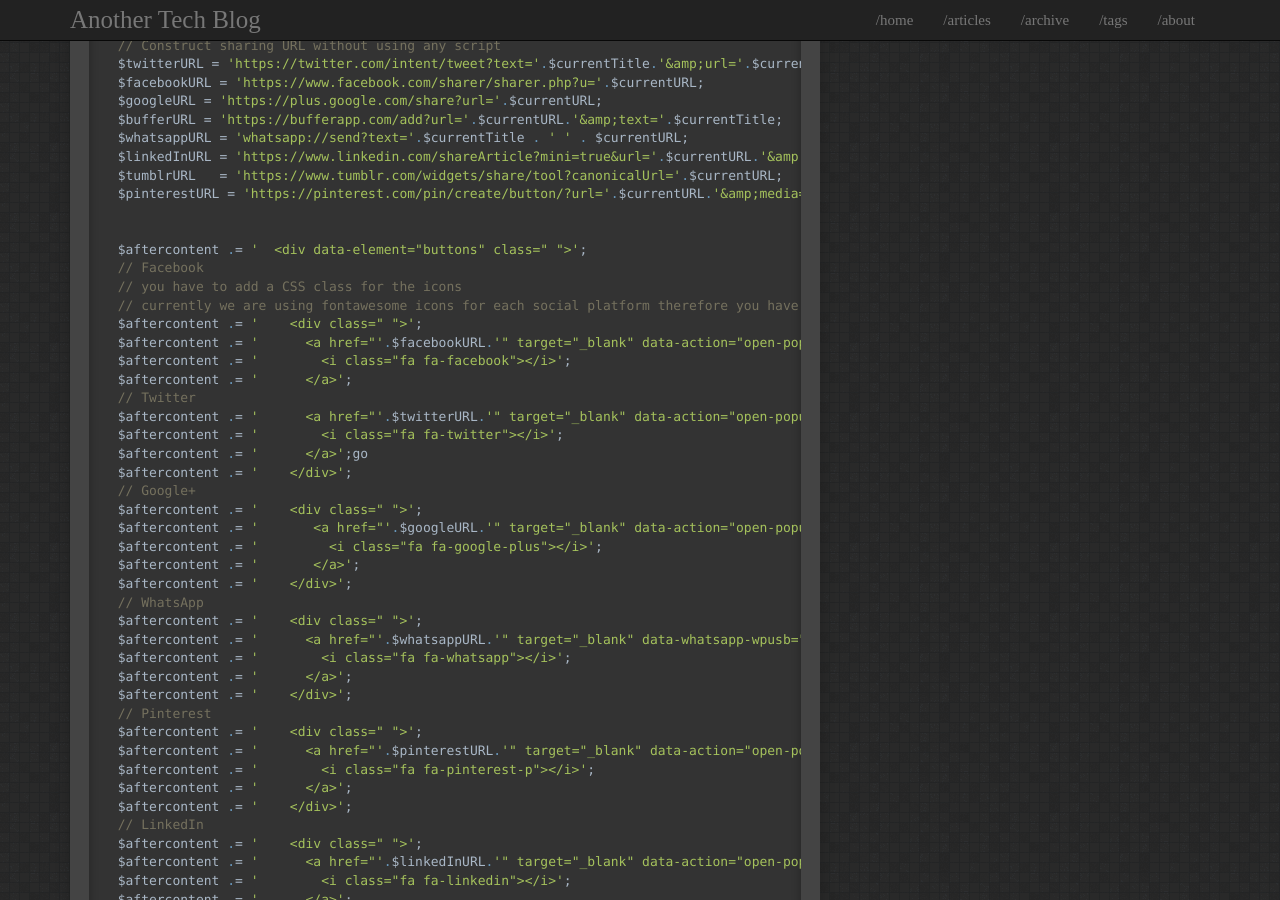
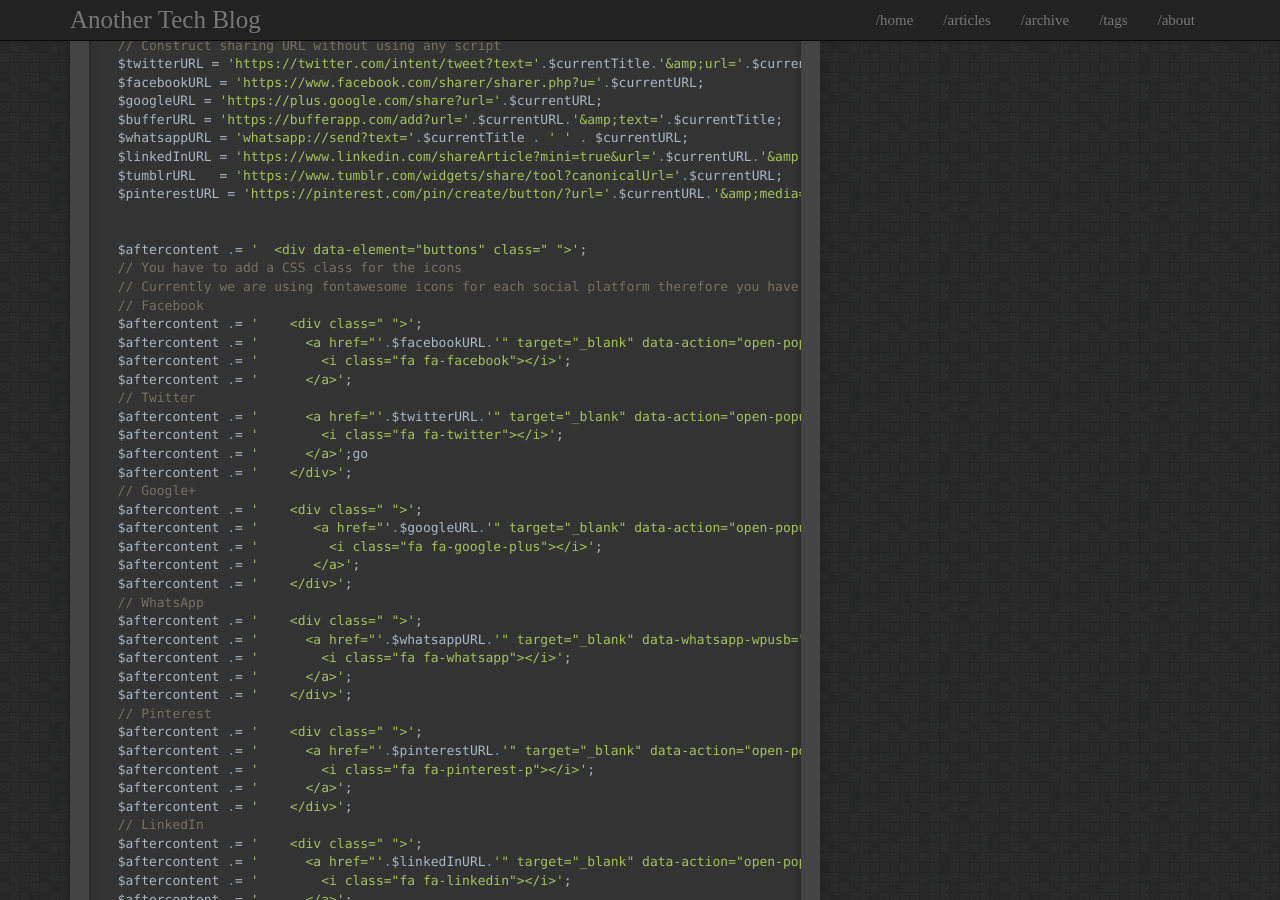
Before and after one commit to davidmainzer/davidmainzer.github.io, a Jekyll site: the page built from _posts/2018-01-17-Wordpress-share-buttons.md, in a window 1280 px wide and 900 px high, scrolled down 528 px. Built offline with Jekyll 4.4.1, drawn with Linux system fonts in a browser that asks for light colours.

Commit message:
Update 2018-01-17-Wordpress-share-buttons.md

```diff
--- a/_posts/2018-01-17-Wordpress-share-buttons.md
+++ b/_posts/2018-01-17-Wordpress-share-buttons.md
@@ -42,9 +42,9 @@ function my_social_sharing_buttons() {
 
 
   $aftercontent .= '  <div data-element="buttons" class=" ">';
+  // You have to add a CSS class for the icons
+  // Currently we are using fontawesome icons for each social platform therefore you have to include the corresponding CSS files
   // Facebook
-  // you have to add a CSS class for the icons
-  // currently we are using fontawesome icons for each social platform therefore you have to include the corresponding CSS files
   $aftercontent .= '    <div class=" ">';
   $aftercontent .= '      <a href="'.$facebookURL.'" target="_blank" data-action="open-popup" class=" " title="Share on Facebook" rel="nofollow">';
   $aftercontent .= '        <i class="fa fa-facebook"></i>';
```
